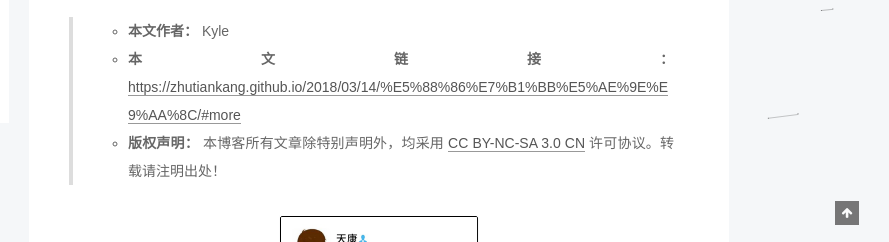
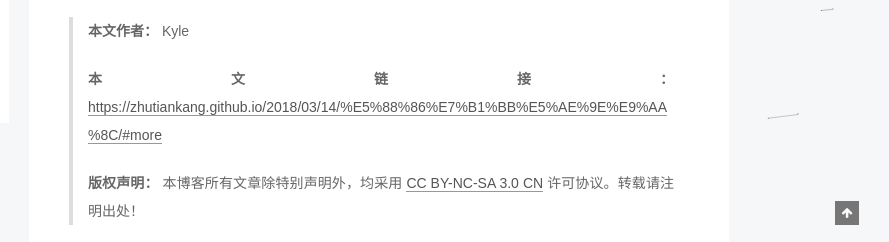
Before and after one commit to zhutiankang/zhutiankang.github.io, a plain HTML site: page 2018/03/14/分页实验/index.html in a window 1280 px wide. Shown: the part 675-917 px from the top of the page, 391-1280 px from the left. Drawn offline with Linux system fonts and the light colour scheme; a web font is replaced by a local one.

Commit message:
Site updated: 2018-03-15 09:03:19

```diff
--- a/2018/03/14/分页实验/index.html
+++ b/2018/03/14/分页实验/index.html
@@ -160,7 +160,7 @@
 <meta property="og:description" content="第一次做这个东西，也不清楚为什么，先插入一张图片试一试吧，哈哈哈哈  内蒙古呼伦贝尔五日游">
 <meta property="og:locale" content="zh-CN">
 <meta property="og:image" content="http://yoursite.com/images/mavatar.jpg">
-<meta property="og:updated_time" content="2018-03-15T01:00:51.668Z">
+<meta property="og:updated_time" content="2018-03-15T01:03:07.191Z">
 <meta name="twitter:card" content="summary">
 <meta name="twitter:title" content="分页实验">
 <meta name="twitter:description" content="第一次做这个东西，也不清楚为什么，先插入一张图片试一试吧，哈哈哈哈  内蒙古呼伦贝尔五日游">
@@ -461,11 +461,9 @@
 <a id="more"></a>
 <p>分页一下，当时是很开心的，待会还要集成统计方面的知识，哈哈哈</p>
 <blockquote>
-<ul>
-<li><strong>本文作者：</strong> Kyle</li>
-<li><strong>本文链接：</strong> <a href="https://zhutiankang.github.io/2018/03/14/%E5%88%86%E7%B1%BB%E5%AE%9E%E9%AA%8C/#more" target="_blank" rel="noopener">https://zhutiankang.github.io/2018/03/14/%E5%88%86%E7%B1%BB%E5%AE%9E%E9%AA%8C/#more</a></li>
-<li><strong>版权声明： </strong>本博客所有文章除特别声明外，均采用 <a href="http://creativecommons.org/licenses/by-nc-sa/3.0/cn/" target="_blank" rel="noopener">CC BY-NC-SA 3.0 CN</a> 许可协议。转载请注明出处！</li>
-</ul>
+<p><strong>本文作者：</strong> Kyle</p>
+<p><strong>本文链接：</strong> <a href="https://zhutiankang.github.io/2018/03/14/%E5%88%86%E7%B1%BB%E5%AE%9E%E9%AA%8C/#more" target="_blank" rel="noopener">https://zhutiankang.github.io/2018/03/14/%E5%88%86%E7%B1%BB%E5%AE%9E%E9%AA%8C/#more</a></p>
+<p><strong>版权声明： </strong>本博客所有文章除特别声明外，均采用 <a href="http://creativecommons.org/licenses/by-nc-sa/3.0/cn/" target="_blank" rel="noopener">CC BY-NC-SA 3.0 CN</a> 许可协议。转载请注明出处！</p>
 </blockquote>
 
 
--- a/atom.xml
+++ b/atom.xml
@@ -48,7 +48,7 @@
     <link href="http://yoursite.com/2018/03/14/%E5%88%86%E9%A1%B5%E5%AE%9E%E9%AA%8C/"/>
     <id>http://yoursite.com/2018/03/14/分页实验/</id>
     <published>2018-03-14T02:59:39.000Z</published>
-    <updated>2018-03-15T01:00:51.668Z</updated>
+    <updated>2018-03-15T01:03:07.191Z</updated>
 
     <summary type="html">
 
--- a/css/main.css
+++ b/css/main.css
@@ -1944,7 +1944,7 @@ pre .javascript .function {
   width: 4px;
   height: 4px;
   border-radius: 50%;
-  background: #ff5255;
+  background: #fff1fc;
 }
 .links-of-blogroll {
   font-size: 13px;
```
